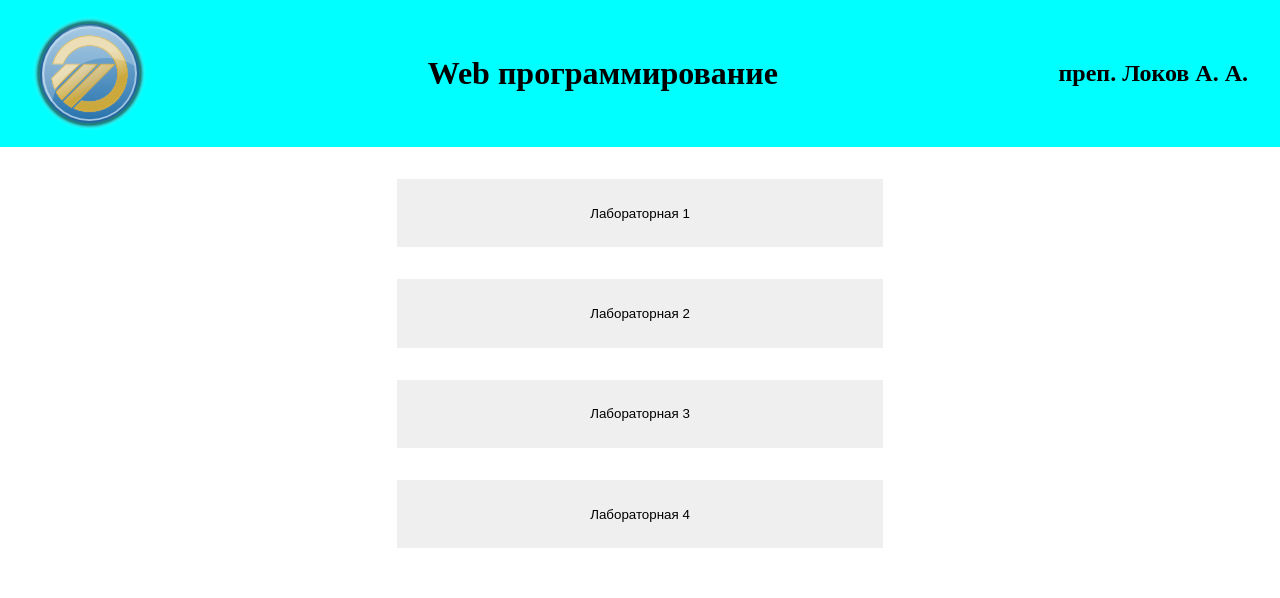
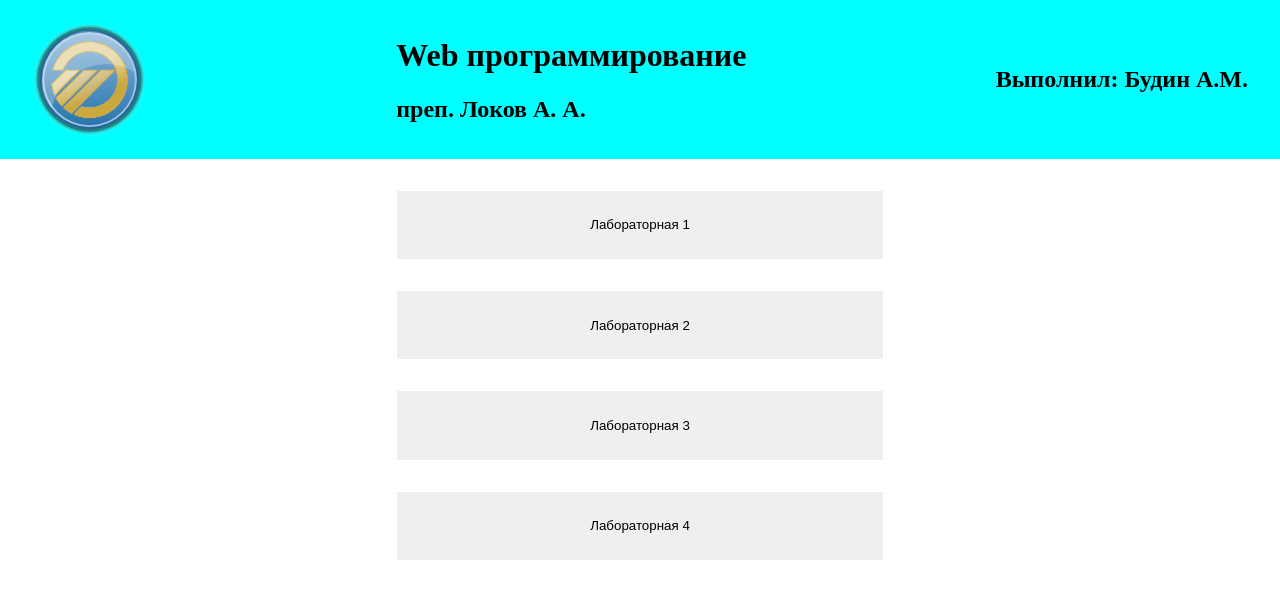
Before and after one commit to TOSHGUN/web-tech, a plain HTML site: page index.html in a window 1280 px wide. Drawn offline with Linux system fonts and the light colour scheme.

Commit message:
Update index.html

```diff
--- a/index.html
+++ b/index.html
@@ -9,8 +9,13 @@
 <body>
     <header>
         <img class="ispu-logo" src="./img/logo.png" alt="ispu-logo">
-        <h1>Web программирование</h1>
-        <h2>преп. Локов А. А.</h2>
+        <div>
+            <h1>Web программирование</h1>
+            <h2>преп. Локов А. А.</h2>
+        </div>
+        <div>
+            <h2>Выполнил: Будин А.М.</h2>
+        </div>
     </header>
     <div class="labs">
         <form action="./lab1/index.html" target="_blank"><button>Лабораторная 1</button></form>
```
